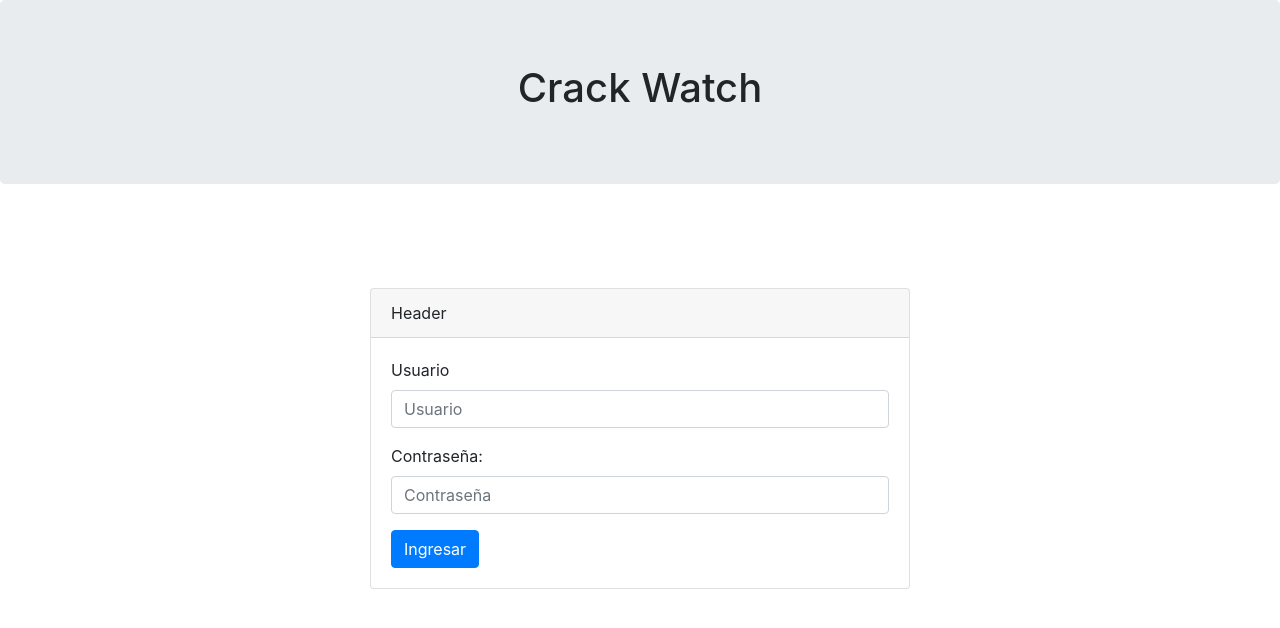
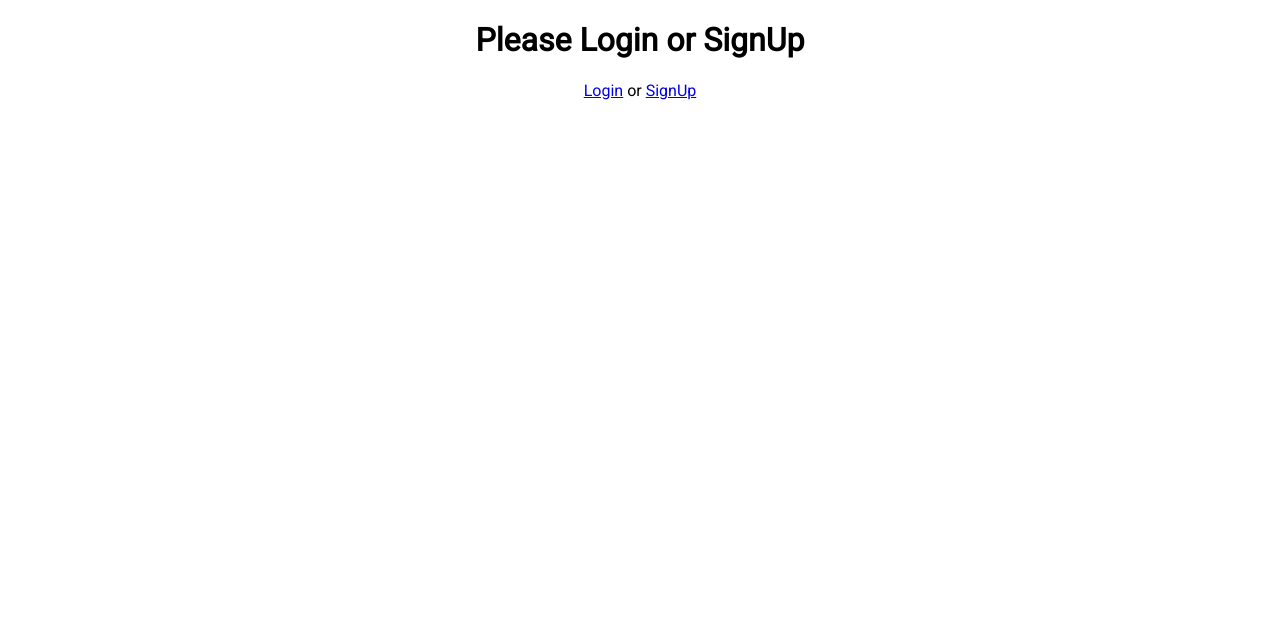
Before and after one commit to PedroRoberti1/TP2-Pedro-Roberti, a PHP site: page /administrador/index.php in a window 1280 px wide. Shown: the top 628 px of the page. Run offline with PHP 8.4, Linux system fonts and the light colour scheme.

Commit message:
comenzamos a crear la parte de inicio de sesion y registro

```diff
--- a/administrador/Template/navbar.php
+++ b/administrador/Template/navbar.php
@@ -1,3 +1,5 @@
+
+
 <!doctype html>
 <html lang="en">
 
--- a/administrador/index.php
+++ b/administrador/index.php
@@ -1,73 +1,46 @@
 <?php
+session_start();
 
-if($_POST){
-    header("location:inicio.php");
+
+if (isset($_SESSION['user_id'])) {
+    $records = $conn->prepare('SELECT id, email, password FROM users WHERE id = :id');
+    $records->bindParam(':id', $_SESSION['user_id']);
+    $records->execute();
+    $results = $records->fetch(PDO::FETCH_ASSOC);
+
+    $user = null;
+
+    if (count($results) > 0) {
+        $user = $results;
+    }
 }
-
 ?>
 
-
-<!doctype html>
-<html lang="en">
+<!DOCTYPE html>
+<html>
 
 <head>
-    <title>Administrador</title>
-    <!-- Required meta tags -->
     <meta charset="utf-8">
-    <meta name="viewport" content="width=device-width, initial-scale=1, shrink-to-fit=no">
-
-    <!-- Bootstrap CSS -->
-    <link rel="stylesheet" href="https://stackpath.bootstrapcdn.com/bootstrap/4.3.1/css/bootstrap.min.css" integrity="sha384-ggOyR0iXCbMQv3Xipma34MD+dH/1fQ784/j6cY/iJTQUOhcWr7x9JvoRxT2MZw1T" crossorigin="anonymous">
+    <title>Welcome to you WebApp</title>
+    <link href="https://fonts.googleapis.com/css?family=Roboto" rel="stylesheet">
+    <link rel="stylesheet" href="../css/style.css">
 </head>
 
 <body>
-    <div class="jumbotron text-center">
-        <h1>Crack Watch</h1>
-    </div>
-    <div class="container">
-        <div class="row">
-
-            <div class="col-md-3">
-
-        </div>
-
-        <div class="col-md-6">
-        <br/><br/><br/>
-
-            <div class="card">
-                <div class="card-header">
-                    Header
-                </div>
-                <div class="card-body">
-
-                <form>
-                <div class = "form-group">
-                <label for="exampleInputEmail1">Usuario</label>
-                <input type="text" class="form-control" name="Usuario" placeholder="Usuario">
-
-                </div>
-                <div class="form-group">
-                <label for="exampleInputPassword1">Contraseña:</label>
-                <input type="password" class="form-control" name="Contraseña" placeholder="Contraseña">
-                </div>
-
-                <button type="submit" class="btn btn-primary">Ingresar</button>
-                </form>
 
 
+    <?php if (!empty($user)) : ?>
+        <br> Welcome. <?= $user['email']; ?>
+        <br>You are Successfully Logged In
+        <a href="logout.php">
+            Logout
+        </a>
+    <?php else : ?>
+        <h1>Please Login or SignUp</h1>
 
-            </div>
-            </div>
-
-            </div>
-
-        </div>
-    </div>
-    <!-- Optional JavaScript -->
-    <!-- jQuery first, then Popper.js, then Bootstrap JS -->
-    <script src="https://code.jquery.com/jquery-3.3.1.slim.min.js" integrity="sha384-q8i/X+965DzO0rT7abK41JStQIAqVgRVzpbzo5smXKp4YfRvH+8abtTE1Pi6jizo" crossorigin="anonymous"></script>
-    <script src="https://cdnjs.cloudflare.com/ajax/libs/popper.js/1.14.7/umd/popper.min.js" integrity="sha384-UO2eT0CpHqdSJQ6hJty5KVphtPhzWj9WO1clHTMGa3JDZwrnQq4sF86dIHNDz0W1" crossorigin="anonymous"></script>
-    <script src="https://stackpath.bootstrapcdn.com/bootstrap/4.3.1/js/bootstrap.min.js" integrity="sha384-JjSmVgyd0p3pXB1rRibZUAYoIIy6OrQ6VrjIEaFf/nJGzIxFDsf4x0xIM+B07jRM" crossorigin="anonymous"></script>
+        <a href="login.php">Login</a> or
+        <a href="signup.php">SignUp</a>
+    <?php endif; ?>
 </body>
 
 </html>
--- /dev/null
+++ b/css/style.css
@@ -0,0 +1,49 @@
+/* General */
+body {
+    margin: 0;
+    padding: 0;
+    font-family: 'Roboto', sans-serif;
+    text-align: center;
+}
+
+/* Input Forms*/
+input[type="text"],
+input[type="password"] {
+    outline: none;
+    padding: 20px;
+    display: block;
+    width: 300px;
+    border-radius: 3px;
+    border: 1px solid #eee;
+    margin: 20px auto;
+}
+
+input[type="submit"] {
+    padding: 10px;
+    color: #fff;
+    background: #0098cb;
+    width: 320px;
+    margin: 20px auto;
+    margin-top: 0;
+    border: 0;
+    border-radius: 3px;
+    cursor: pointer;
+}
+
+input[type="submit"]:hover {
+    background-color: #00b8eb;
+}
+
+/* Header */
+header {
+    border-bottom: 2px solid #eee;
+    padding: 20px 0;
+    margin-bottom: 10px;
+    width: 100%;
+    text-align: center;
+}
+
+header a {
+    text-decoration: none;
+    color: #333;
+}
```
Also changed, not shown: administrador/seccion/cerrar.php (+10 -1 lines), administrador/seccion/registrar.php (added, +52 -0 lines), administrador/seccion/iniciar.php (added).
